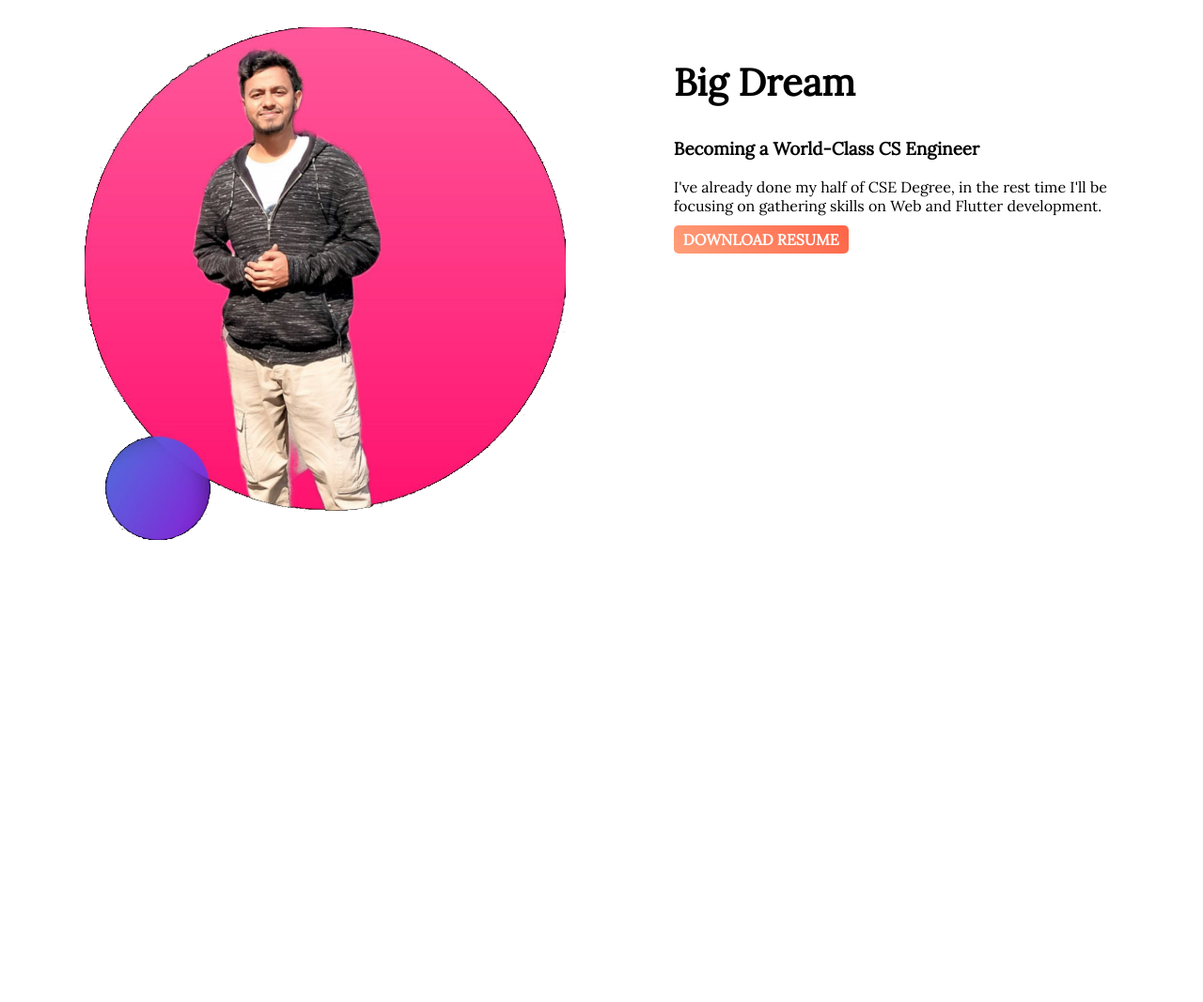
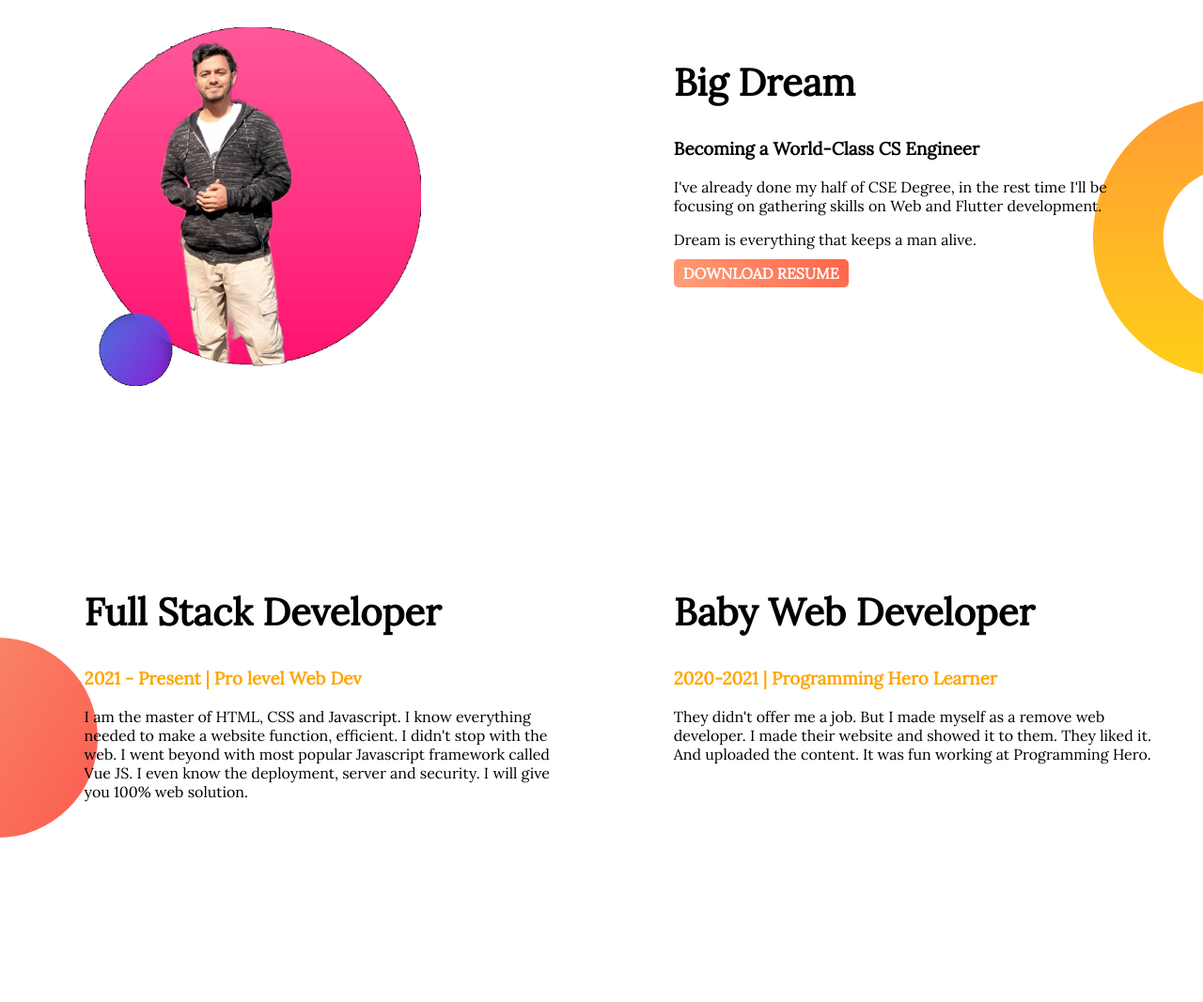
Before and after one commit to khanramjan/my-portfolio, a plain HTML site: page index.html in a window 1280 px wide. Shown: the part 597-1664 px from the top of the page at 94% size. Before the commit the page ends 1201 px from the top, so only its background shows below. Drawn offline with Linux system fonts and the light colour scheme.

Commit message:
exp added

```diff
--- a/index.html
+++ b/index.html
@@ -10,7 +10,7 @@
     <section class="top-banner">
     <div class="half-width">
         <h1>Welcome To</h1>
-        <h1><span class="name-highlight">Ramjan's</span> World</h1>
+        <h1><span class="orange-highlight">Ramjan's</span> World</h1>
         <h3>Software Engineer and Web Developer</h3>
         <p>Hey, welcome here. You are in the world class developer era. I am an Engineer. I love watching movie, tour and trekking. I am from Jashore University of Science and Technology.</p>
         <a class="link-button" target="_blank" href="https://www.linkedin.com/in/ramjan-khan-0a301b2b5/">HIRE ME</a>
@@ -27,8 +27,23 @@
         <h2>Big Dream</h2>
         <h3>Becoming a World-Class CS Engineer</h3>
         <p>I've already done my half of CSE Degree, in the rest time I'll be focusing on gathering skills on Web and Flutter development. </p>
+        <p>Dream is everything that keeps a man alive.</p>
         <a class="link-button" href="https://drive.google.com/file/d/17d7ZjhUYgYoxSWCPBujCodHyG2zj0YIZ/view?usp=sharing">DOWNLOAD RESUME</a>
     </div>
+
+</section>
+<section class="experience">
+
+<div class="half-width">
+<h2>Full Stack Developer</h2>
+<h3 class="orange-highlight">2021 - Present | Pro level Web Dev</h3>
+<p>I am the master of HTML, CSS and Javascript. I know everything needed to make a website function, efficient. I didn't stop with the web. I went beyond with most popular Javascript framework called Vue JS. I even know the deployment, server and security. I will give you 100% web solution.</p>
+</div>
+<div class="half-width">
+<h2>Baby Web Developer</h2>
+<h3 class="orange-highlight">2020-2021 | Programming Hero Learner</h3>
+<p>They didn't offer me a job. But I made myself as a remove web developer. I made their website and showed it to them. They liked it. And uploaded the content. It was fun working at Programming Hero.</p>
+</div>
 
 </section>
 </body>
--- a/style.css
+++ b/style.css
@@ -9,14 +9,14 @@ h1{
 h2{
     font-size: 40px;
 }
-.name-highlight {
+.orange-highlight {
     color:orange;
 }
 .half-width{
     width: 40%;
     float: left;
     margin-left: 5%;
-    padding: 2%;
+    padding: 2% 2% 0 2%;
 }
 .half-width img{
     width:100%;
@@ -24,6 +24,7 @@ h2{
 .top-banner{
     background-image: url("images/top-banner.png");
     background-repeat: no-repeat;
+    padding-bottom: 100px;
 }
 section{
     height: 500px;
@@ -38,5 +39,18 @@ section{
     font-weight: 700;
 }
 .dream{
-    padding-top: 100px;
+    background-image: url("images/dream-bg.png");
+    background-repeat: no-repeat;
+    background-position: right;
+
 }
+.dream img{
+    width: 70%;
+}
+.experience{
+    padding-top: 5%;
+    background-image: url("images/exp-bg.png");
+    background-repeat: no-repeat;
+    background-position: left;
+
+}
```
